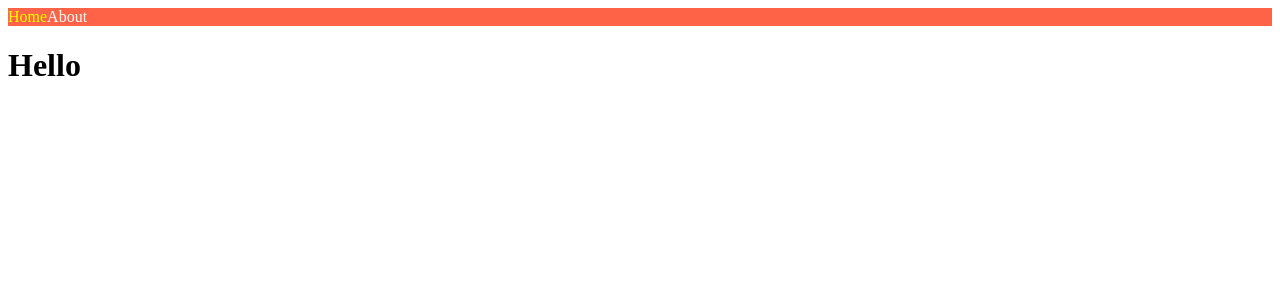
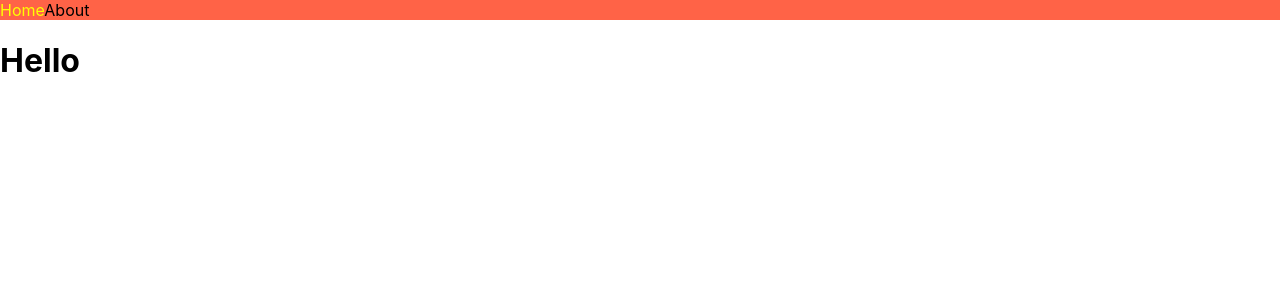
Before and after one commit to solar3070/Next-intro, a Next.js app: page / in a window 1280 px wide. Shown: the top 300 px of the page. Built offline with nearby package versions, Linux system fonts and the light colour scheme.

Commit message:
Layout 추가

```diff
--- /dev/null
+++ b/components/Layout.js
@@ -0,0 +1,10 @@
+import NavBar from "./NavBar";
+
+export default function Layout({ children }) {
+  return (
+    <>
+      <NavBar />
+      <div>{children}</div>
+    </>
+  );
+}
--- a/pages/_app.js
+++ b/pages/_app.js
@@ -1,15 +1,10 @@
-import NavBar from "../components/NavBar";
+import Layout from "../components/Layout";
+import "../styles/globals.css";
 
 export default function App({ Component, pageProps }) {
   return (
-    <>
-      <NavBar />
+    <Layout>
       <Component {...pageProps} />
-      <style jsx global>{`
-        a {
-          color: white;
-        }
-      `}</style>
-    </>
+    </Layout>
   );
 }
```
